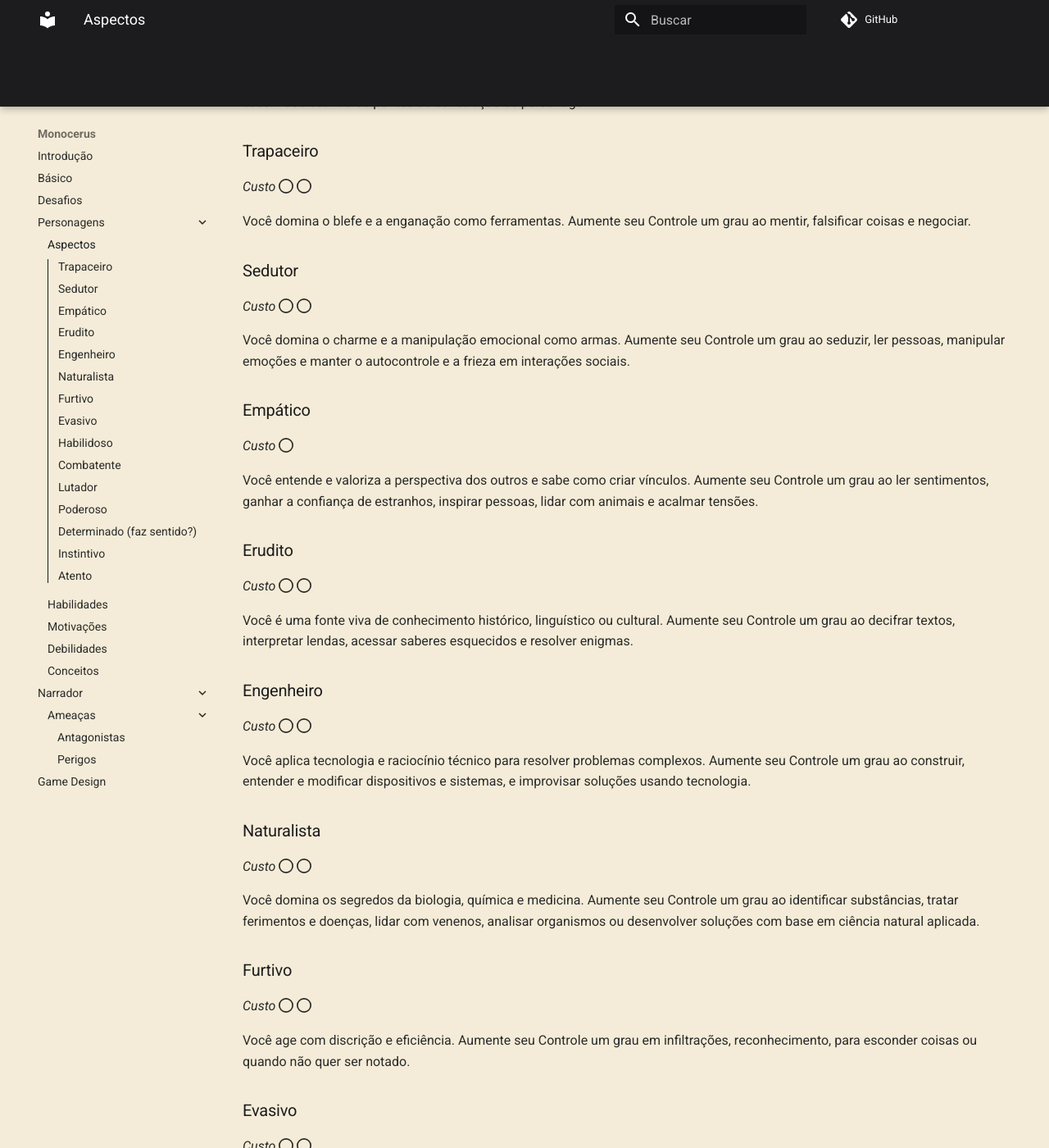
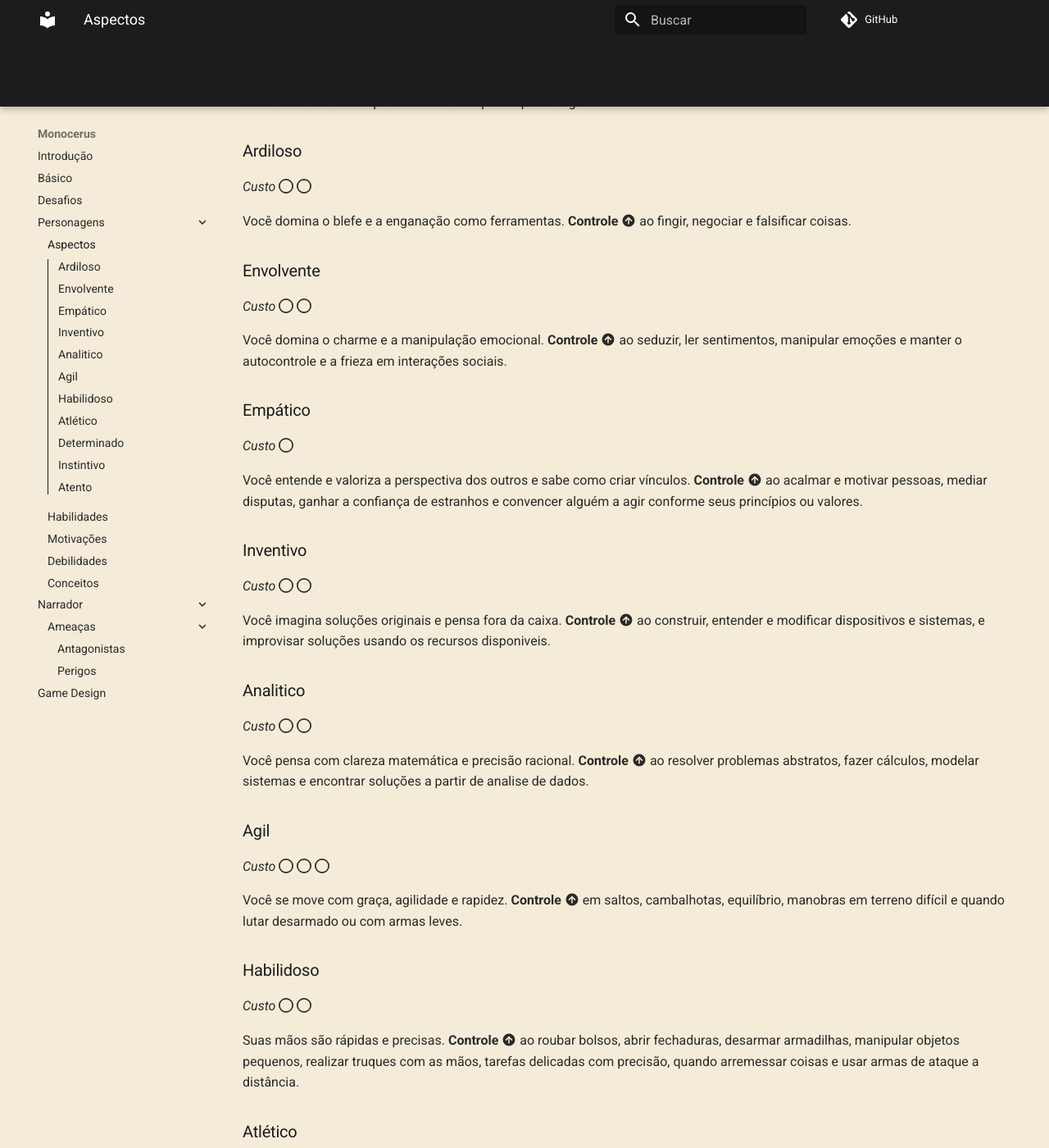
Before and after one commit to kriptolix/kriptolix.github.io, an MkDocs documentation site: the page built from docs/monocerus/personagens/aspectos.md, in a window 1280 px wide and 1400 px high, scrolled down 289 px. Shown: the whole window at 82% size. Built offline with MkDocs 1.6.1 and Material for MkDocs 9.7.7, drawn with Linux system fonts in a browser that asks for light colours; comment, search, counter and statistics services are not loaded; some of the changed text lies outside the part shown.

Commit message:
aspectos reestruturados

```diff
--- a/docs/monocerus/personagens/aspectos.md
+++ b/docs/monocerus/personagens/aspectos.md
@@ -10,78 +10,57 @@ date: 2025-10-01
 
 Aspectos representam facetas de personagens, partes de arquétipos que, individualmente ou combinadas, conseguem criar personagens que representam conceitos comuns na ficção. Os aspectos têm um custo que varia entre :octicons-circle-16: e :octicons-circle-16: :octicons-circle-16: :octicons-circle-16: e podem ser escolhidos usando os pontos de construção de personagem.
 
-### Trapaceiro
+### Ardiloso
 *Custo* :octicons-circle-16: :octicons-circle-16:
 
-Você domina o blefe e a enganação como ferramentas. Aumente seu Controle um grau ao mentir, falsificar coisas e negociar.
+Você domina o blefe e a enganação como ferramentas. **Controle** :material-arrow-up-circle: ao fingir, negociar e falsificar coisas.
 
-### Sedutor
+### Envolvente
 *Custo* :octicons-circle-16: :octicons-circle-16:
 
-Você domina o charme e a manipulação emocional como armas. Aumente seu Controle um grau ao seduzir, ler pessoas, manipular emoções e manter o autocontrole e a frieza em interações sociais.
+Você domina o charme e a manipulação emocional. **Controle** :material-arrow-up-circle: ao seduzir, ler sentimentos, manipular emoções e manter o autocontrole e a frieza em interações sociais.
 
 ### Empático
 *Custo* :octicons-circle-16:
 
-Você entende e valoriza a perspectiva dos outros e sabe como criar vínculos. Aumente seu Controle um grau ao ler sentimentos, ganhar a confiança de estranhos, inspirar pessoas, lidar com animais e acalmar tensões.
+Você entende e valoriza a perspectiva dos outros e sabe como criar vínculos. **Controle** :material-arrow-up-circle: ao acalmar e motivar pessoas, mediar disputas, ganhar a confiança de estranhos e convencer alguém a agir conforme seus princípios ou valores.
 
-### Erudito
+### Inventivo
 *Custo* :octicons-circle-16: :octicons-circle-16:
 
-Você é uma fonte viva de conhecimento histórico, linguístico ou cultural. Aumente seu Controle um grau ao decifrar textos, interpretar lendas, acessar saberes esquecidos e resolver enigmas.
+Você imagina soluções originais e pensa fora da caixa. **Controle** :material-arrow-up-circle: ao construir, entender e modificar dispositivos e sistemas, e improvisar soluções usando os recursos disponiveis.
 
-### Engenheiro
+### Analitico
 *Custo* :octicons-circle-16: :octicons-circle-16:
 
-Você aplica tecnologia e raciocínio técnico para resolver problemas complexos. Aumente seu Controle um grau ao construir, entender e modificar dispositivos e sistemas, e improvisar soluções usando tecnologia.
+Você pensa com clareza matemática e precisão racional. **Controle** :material-arrow-up-circle: ao resolver problemas abstratos, fazer cálculos, modelar sistemas e encontrar soluções a partir de analise de dados.
 
-### Naturalista
-*Custo* :octicons-circle-16: :octicons-circle-16:
+### Agil
+*Custo* :octicons-circle-16: :octicons-circle-16: :octicons-circle-16:
 
-Você domina os segredos da biologia, química e medicina. Aumente seu Controle um grau ao identificar substâncias, tratar ferimentos e doenças, lidar com venenos, analisar organismos ou desenvolver soluções com base em ciência natural aplicada.
-
-### Furtivo
-*Custo* :octicons-circle-16: :octicons-circle-16:
-
-Você age com discrição e eficiência. Aumente seu Controle um grau em infiltrações, reconhecimento, para esconder coisas ou quando não quer ser notado.
-
-### Evasivo
-*Custo* :octicons-circle-16: :octicons-circle-16:
-
-Você se move com graça, agilidade e rapidez. Aumente seu Controle um grau em saltos, cambalhotas, equilíbrio e manobras em terreno difícil.
+Você se move com graça, agilidade e rapidez. **Controle** :material-arrow-up-circle: em saltos, cambalhotas, equilíbrio, manobras em terreno difícil e quando lutar desarmado ou com armas leves.
 
 ### Habilidoso
 *Custo* :octicons-circle-16: :octicons-circle-16:
 
-Suas mãos são rápidas e precisas. Aumente seu Controle um grau ao roubar bolsos, abrir fechaduras, desarmar armadilhas, manipular objetos pequenos, realizar truques com as mãos ou tarefas delicadas com precisão.
+Suas mãos são rápidas e precisas. **Controle** :material-arrow-up-circle: ao roubar bolsos, abrir fechaduras, desarmar armadilhas, manipular objetos pequenos, realizar truques com as mãos, tarefas delicadas com precisão, quando arremessar coisas e usar armas de ataque a distância.
 
-### Combatente
-*Custo* :octicons-circle-16: :octicons-circle-16:
-
-Você domina o uso de armas corpo a corpo. Aumente seu Controle um grau ao lutar com armas brancas e improvisar objetos como armas.
-Atirador - Você domina armas de longo alcance e projéteis. Aumente seu Controle um grau ao usar armas de fogo, arcos ou lançar objetos com precisão.
-
-### Lutador
-*Custo* :octicons-circle-16: :octicons-circle-16:
-
-Seu corpo é uma arma. Aumente seu Controle um grau em combate desarmado.
-
-### Poderoso
+### Atlético
 *Custo* :octicons-circle-16: :octicons-circle-16: :octicons-circle-16:
 
-Sua força e resistência são lendárias. Aumente seu Agravante um grau em feitos físicos de força, e aumente seu Atenuante um grau para resistir a doenças, venenos e quando for ferido.
+Sua força e resistência são impressioantes. **Agravante** :material-arrow-up-circle: em feitos físicos de força, e **Atenuante** :material-arrow-up-circle: para resistir a doenças, venenos e quando for ferido.
 
-### Determinado (faz sentido?)
-*Custo* ?
+### Determinado
+*Custo* :octicons-circle-16:
 
-Você continua lutando, não importa a dor ou desvantagem. Receba vantagem ao resistir a dor, intimidação, a efeitos mentais e agir apesar de ferimentos.
+Você avança apesar da dor, do medo ou da pressão. **Controle** :material-arrow-up-circle: ao resistir a dor, ferimentos debilitantes, intimidação, efeitos mentais ou agir sob condições adversas.
 
 ### Instintivo
 *Custo* :octicons-circle-16:
 
-Você confia no seu faro, não em palavras. Aumente seu Controle um grau ao perceber perigos, resistir a enganações ou seguir intuições.
+Você reage com base em intuição e pressentimentos. **Controle** :material-arrow-up-circle: ao perceber perigos ocultos, resistir a enganações ou seguir intuições.
 
 ### Atento
 *Custo* :octicons-circle-16: :octicons-circle-16:
 
-Você nota o que os outros deixam passar. Aumente seu Controle um grau ao perceber o ambiente, encontrar pistas, seguir rastros e monitorar múltiplas coisas ao mesmo tempo.
+Você nota o que os outros deixam passar. **Controle** :material-arrow-up-circle: ao perceber o ambiente, encontrar pistas, seguir rastros e monitorar múltiplas coisas ao mesmo tempo.
```
